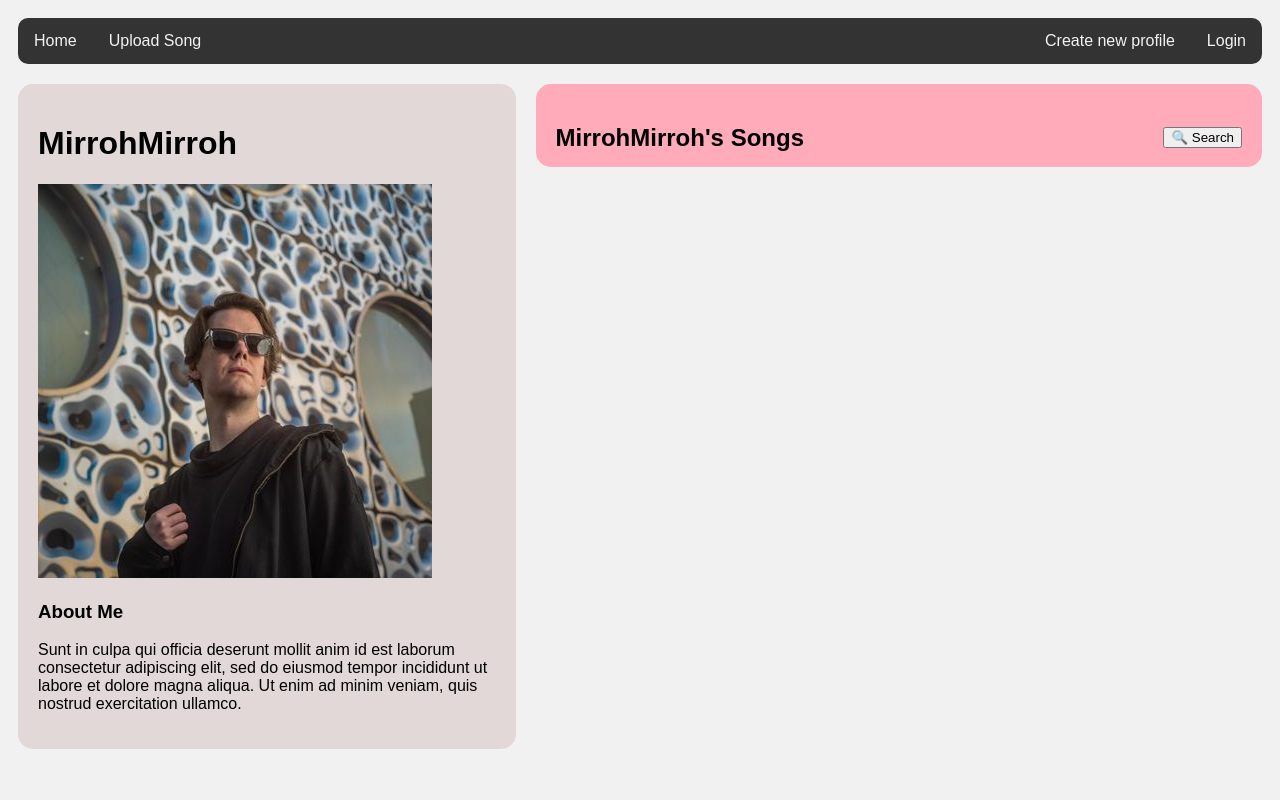
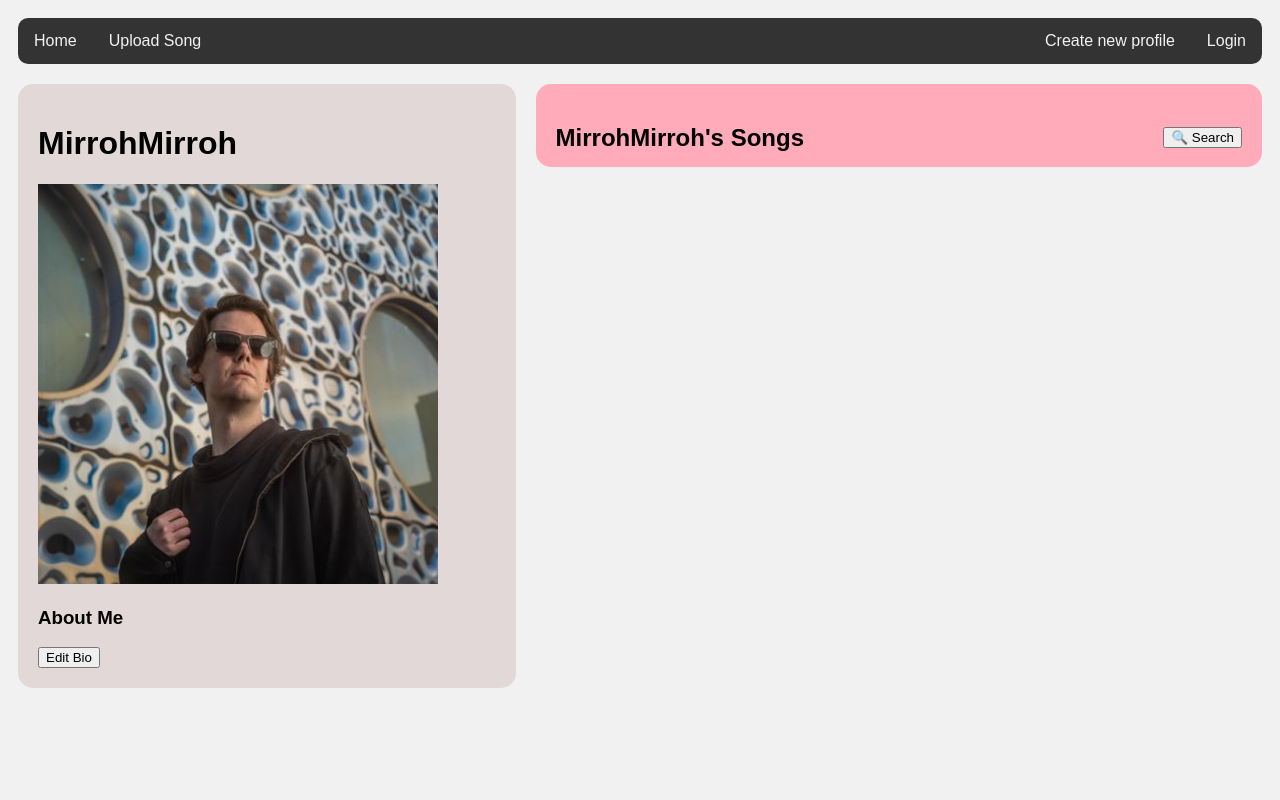
Before and after one commit to MildMunshin/web-sovellus, a Flask app: page /user/1 in a window 1280 px wide. Run offline with Flask 3, Linux system fonts and the light colour scheme; data comes from the database, SQL or seed files in the repository; both versions use the stored data as it was after the commit.

Commit message:
user can add and modify profile bio

```diff
--- a/app.py
+++ b/app.py
@@ -4,6 +4,7 @@ from flask import Flask
 from flask import redirect, render_template, request, session, make_response, redirect, url_for
 from werkzeug.security import generate_password_hash, check_password_hash
 import config, db, users, forum
+from users import add_bio_text
 from repositories.songs_repository import get_songs, get_user_songs, delete_song_from_db, get_likes, get_dislikes, search_songs
 
 
@@ -132,6 +133,19 @@ def add_image():
         users.update_image(user_id, image)
         return redirect("/user/" + str(user_id))
 
+@app.route("/add_bio", methods=["POST"])
+def add_bio():
+    require_login()
+
+    content = request.form.get("content", "").strip()  # Get content and remove extra spaces
+    user_id = session["user_id"]
+
+    if content:  # Ensure bio is not empty
+        add_bio_text(content, user_id)
+
+    return redirect(f"/user/{user_id}")
+
+
 @app.route("/image/<int:user_id>")
 def show_image(user_id):
     image = users.get_image(user_id)
@@ -141,6 +155,7 @@ def show_image(user_id):
     response = make_response(bytes(image))
     response.headers.set("Content-Type", "image/jpeg")
     return response
+
 
 @app.route("/upload_song")
 def upload_song():
--- a/schema.sql
+++ b/schema.sql
@@ -6,7 +6,8 @@ CREATE TABLE users (
     id INTEGER PRIMARY KEY,
     username TEXT UNIQUE,
     password_hash TEXT,
-    image BLOB
+    image BLOB,
+    bio TEXT
 );
 CREATE TABLE songs (
     id INTEGER PRIMARY KEY,
--- a/templates/show_user.html
+++ b/templates/show_user.html
@@ -11,7 +11,6 @@
 
 <body>
 
-
   <div class="topnav">
     <a href="/">Home</a>
     <a href="/upload_song">Upload Song</a>
@@ -24,11 +23,12 @@
   </div>
 
   <div class="row">
+
     <div class="leftcolumn">
       <div class="card">
         <h1>{{ user.username }}</h1>
         {% if user.has_image %}
-        <img src="/image/{{ user.id }}" />
+        <img src="/image/{{ user.id }}" height="400"/>
         {% else %}
         <form action="/add_image" method="post" enctype="multipart/form-data">
           <p>
@@ -39,7 +39,35 @@
         {% endif %}
 
         <h3>About Me</h3>
-        <p>Sunt in culpa qui officia deserunt mollit anim id est laborum consectetur adipiscing elit, sed do eiusmod tempor incididunt ut labore et dolore magna aliqua. Ut enim ad minim veniam, quis nostrud exercitation ullamco.</p>
+
+        {% if user.has_bio %}
+
+          <p>{{ user.bio }}</p>
+
+          <button onclick="document.getElementById('edit-bio-form').style.display='block'">
+            Edit Bio
+          </button>
+          <!-- Hidden form for editing -->
+          <form id="edit-bio-form" action="/add_bio" method="post" style="display: none;">
+              <textarea name="content" rows="4" cols="40">{{ user.bio }}</textarea>
+              <br>
+              <input type="submit" value="Save Changes">
+          </form>
+
+        {% else %}
+
+          <button onclick="document.getElementById('edit-bio-form').style.display='block'">
+            Edit Bio
+          </button>
+          <!-- Hidden form for editing -->
+          <form id="edit-bio-form" action="/add_bio" method="post" style="display: none;">
+              <textarea name="content" rows="4" cols="40">{{ user.bio }}</textarea>
+              <br>
+              <input type="submit" value="Save Changes">
+          </form>
+
+        {% endif %}
+
       </div>
       <!-- <div class="card">
         <h2>TITLE HEADING</h2>
--- a/users.py
+++ b/users.py
@@ -1,7 +1,8 @@
 import db
+import sqlite3
 
 def get_user(user_id):
-    sql = """SELECT id, username, image IS NOT NULL has_image
+    sql = """SELECT id, username, image IS NOT NULL has_image, bio, bio IS NOT NULL has_bio
              FROM users
              WHERE id = ?"""
     result = db.query(sql, [user_id])
@@ -37,3 +38,14 @@ def get_image(user_id):
     if result and result[0][0]:  # Tarkistetaan, että tulos ei ole tyhjä ja kuva on olemassa
         return result[0][0]  # Palautetaan binääri-BLOB
     return None  # Jos kuvaa ei ole, palautetaan None
+
+def add_bio_text(content, user_id):
+    connection = sqlite3.connect("database.db")
+    cursor = connection.cursor()
+
+    cursor.execute(
+        "UPDATE users SET bio = ? WHERE id = ?", (content, user_id)
+    )
+
+    connection.commit()
+    connection.close()
```
Also changed, not shown: database.db.
